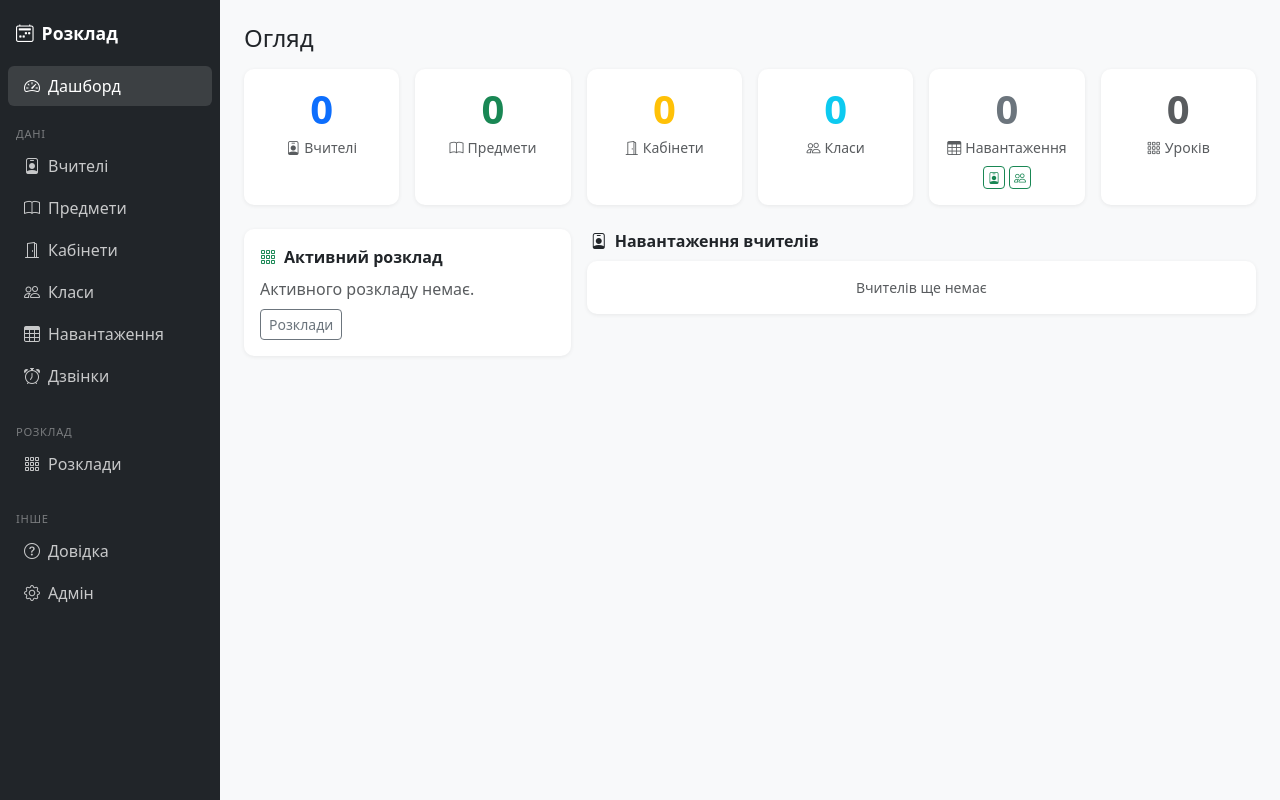
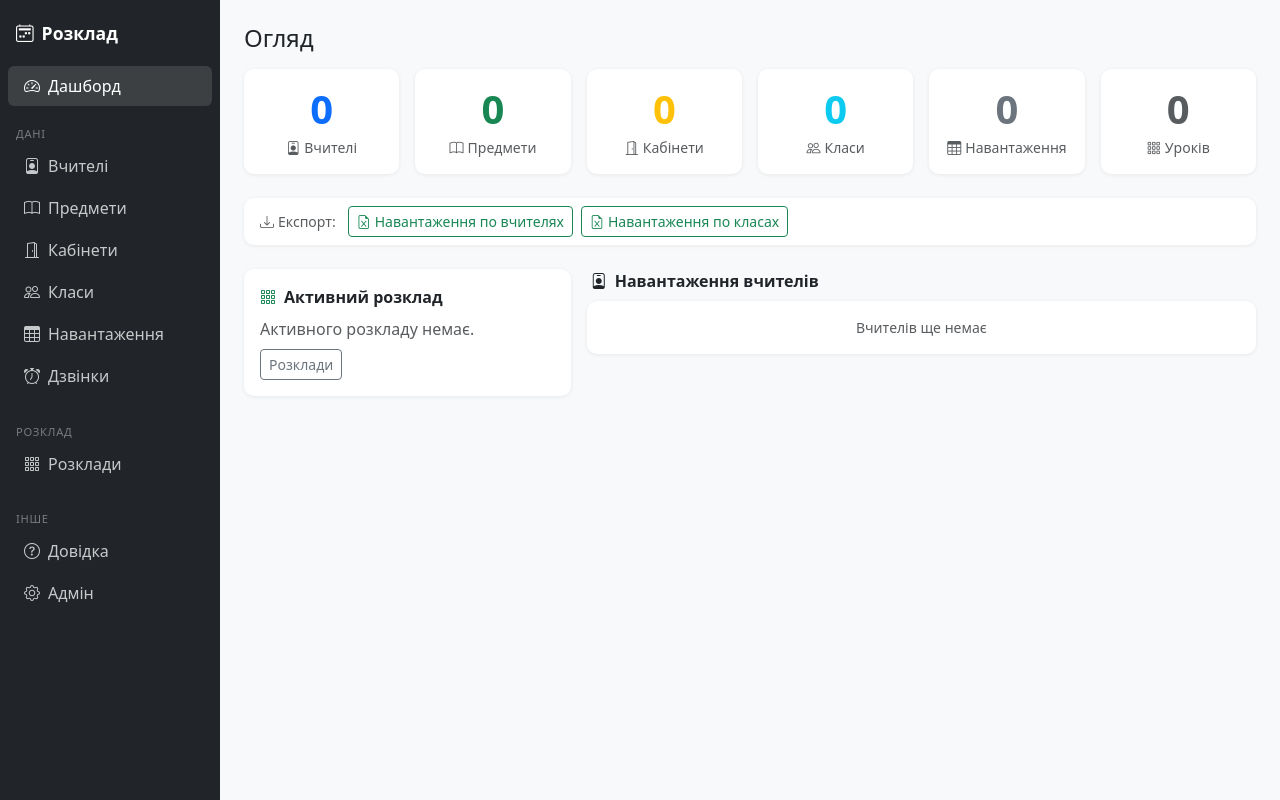
Before and after one commit to praiserok/school_schedule, a Django app: page / in a window 1280 px wide. Run offline with Django 5.2, Linux system fonts and the light colour scheme; data that the repository does not hold is empty.

Commit message:
UX: перенести кнопки експорту в окрему панель між лічильниками і контентом
Co-Authored-By: Claude Sonnet 4.6 <noreply@anthropic.com>

```diff
--- a/scheduler/templates/scheduler/dashboard.html
+++ b/scheduler/templates/scheduler/dashboard.html
@@ -40,20 +40,12 @@
     </a>
   </div>
   <div class="col-6 col-md-4 col-lg-2">
-    <div class="table-card p-3 text-center h-100 d-flex flex-column align-items-center justify-content-between gap-2">
-      <a href="{% url 'scheduler:ts_list' %}" class="text-decoration-none w-100">
+    <a href="{% url 'scheduler:ts_list' %}" class="text-decoration-none">
+      <div class="table-card p-3 text-center h-100">
         <div class="display-6 fw-bold text-secondary">{{ counts.assignments }}</div>
         <div class="text-muted small mt-1"><i class="bi bi-table me-1"></i>Навантаження</div>
-      </a>
-      <div class="d-flex gap-1 w-100 justify-content-center">
-        <a href="{% url 'scheduler:export_teacher_load' %}" class="btn btn-outline-success btn-sm py-0 px-1" title="Експорт по вчителях">
-          <i class="bi bi-person-badge" style="font-size:.75rem;"></i>
-        </a>
-        <a href="{% url 'scheduler:export_class_load' %}" class="btn btn-outline-success btn-sm py-0 px-1" title="Експорт по класах">
-          <i class="bi bi-people" style="font-size:.75rem;"></i>
-        </a>
       </div>
-    </div>
+    </a>
   </div>
   <div class="col-6 col-md-4 col-lg-2">
     <a href="{% url 'scheduler:schedule_list' %}" class="text-decoration-none">
@@ -66,6 +58,17 @@
     </a>
   </div>
   {% endwith %}
+</div>
+
+{# ── Експорт ── #}
+<div class="table-card px-3 py-2 mb-4 d-flex align-items-center gap-2 flex-wrap">
+  <span class="text-muted small me-1"><i class="bi bi-download me-1"></i>Експорт:</span>
+  <a href="{% url 'scheduler:export_teacher_load' %}" class="btn btn-sm btn-outline-success">
+    <i class="bi bi-file-earmark-excel me-1"></i>Навантаження по вчителях
+  </a>
+  <a href="{% url 'scheduler:export_class_load' %}" class="btn btn-sm btn-outline-success">
+    <i class="bi bi-file-earmark-excel me-1"></i>Навантаження по класах
+  </a>
 </div>
 
 <div class="row g-3">
```
